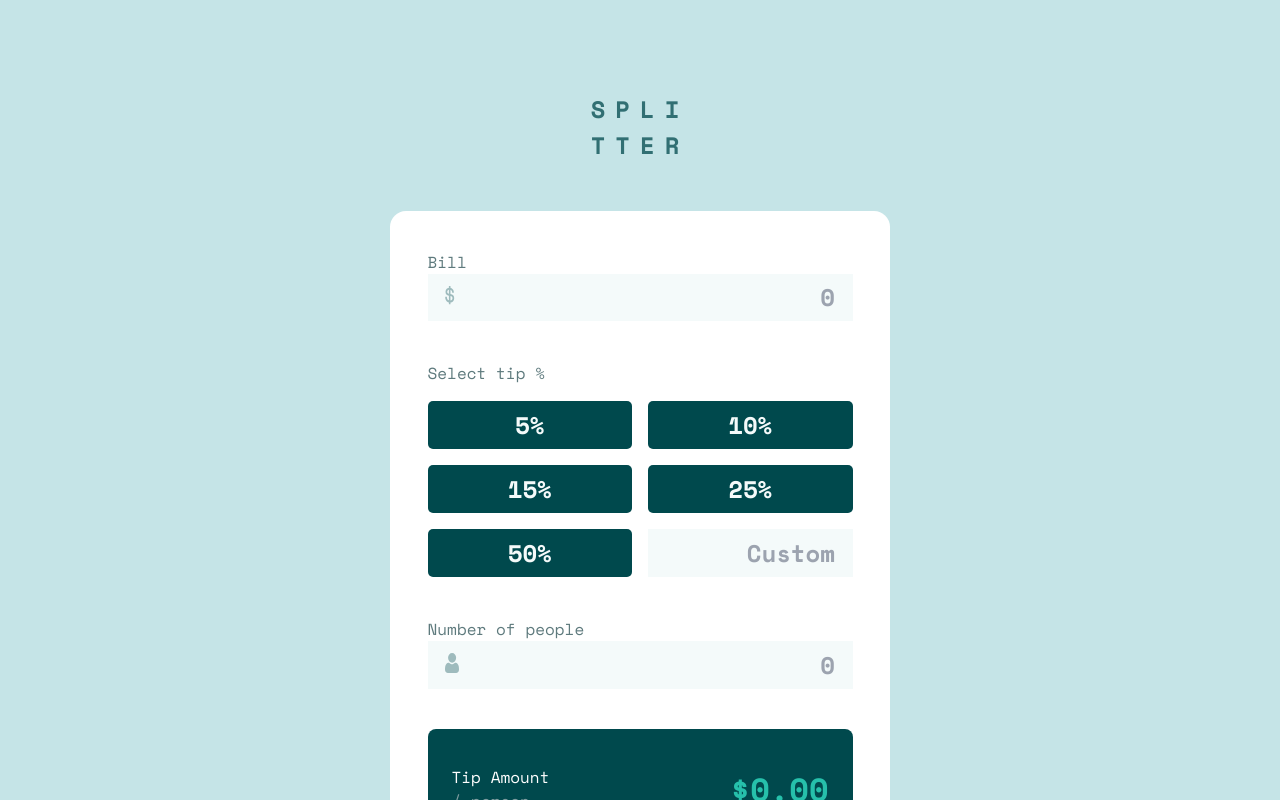
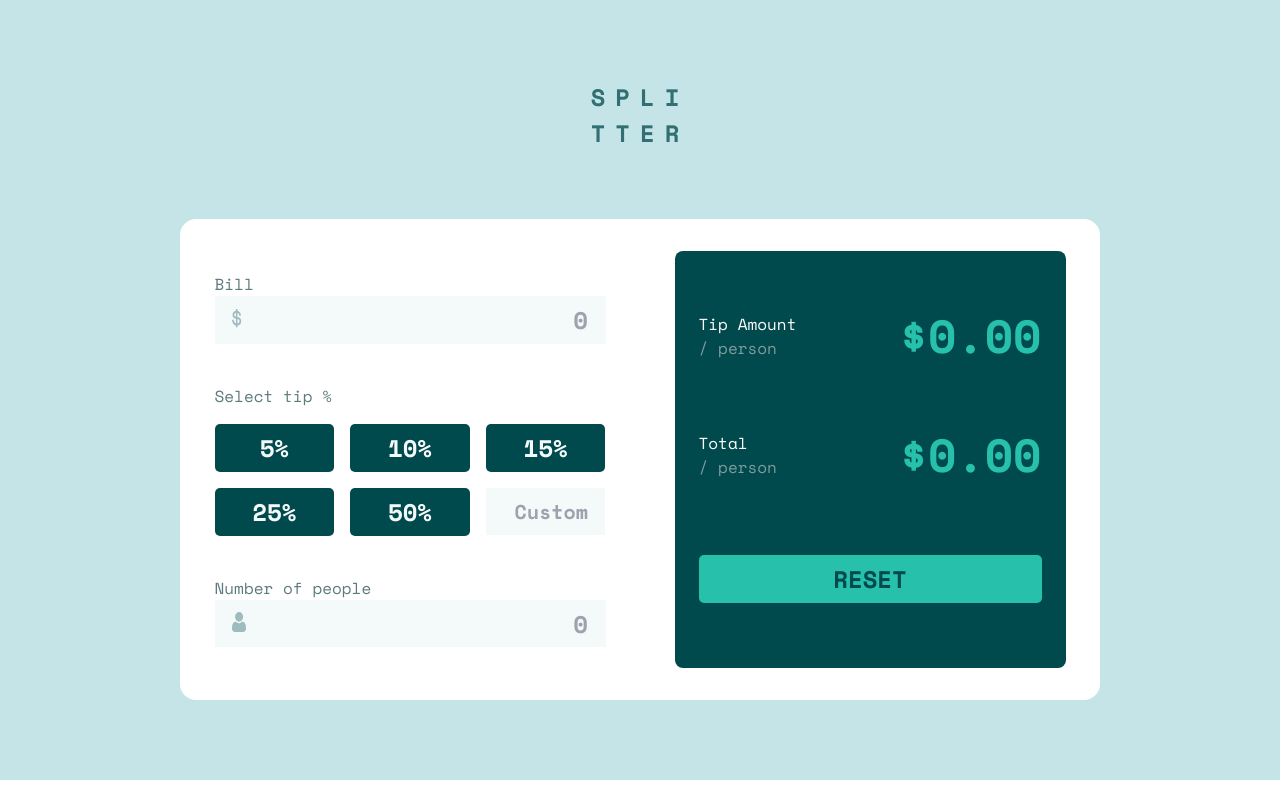
Before and after one commit to germanp007/frontendmentor-challenge22, a React (Vite) app: page / in a window 1280 px wide. Shown: the top 800 px of the page. Built offline with nearby package versions, Linux system fonts and the light colour scheme.

Commit message:
fixing responsive layout

```diff
--- a/src/App.tsx
+++ b/src/App.tsx
@@ -28,19 +28,6 @@
     });
   };
 
-  // const handleReset = () => {
-  //   if (contextValue?.peopleRef.current) {
-  //     contextValue.peopleRef.current.value = "";
-  //   }
-  //   if (contextValue?.billRef.current) {
-  //     contextValue.billRef.current.value = "";
-  //   }
-  //   if (contextValue?.customRef.current) {
-  //     contextValue.customRef.current.value = "";
-  //   }
-  //   contextValue?.dispatch({ type: ActionType.Reset, payload: undefined });
-  // };
-
   useEffect(() => {
     if (contextValue) {
       contextValue?.dispatch({
@@ -53,13 +40,17 @@
   }, [contextValue?.state.tipPerson, people]);
 
   return (
-    <main className="bg-LightGrayishCyan w-screen h-[1140px] flex flex-col justify-center items-center gap-12">
+    <main className="bg-LightGrayishCyan w-screen h-[1140px] flex flex-col justify-center items-center gap-12 md:h-[780px]">
       <Title />
-      <article className="bg-White w-full max-w-[500px]  h-[837px] rounded-2xl flex flex-col  items-center justify-center gap-10">
-        <InputBill />
-        <SelectTip handleTip={handleTip} />
-        <InputPeople setPeople={setPeople} />
-        <ResultTips />
+      <article className="bg-White w-full max-w-[500px]  h-[837px] rounded-2xl flex flex-col  items-center justify-center gap-10 md:flex-row md:max-w-[920px] md:h-[481px] md:gap-0">
+        <div className="flex flex-col items-center w-full gap-10">
+          <InputBill />
+          <SelectTip handleTip={handleTip} />
+          <InputPeople setPeople={setPeople} />
+        </div>
+        <div className="flex flex-col items-center w-full md:h-full py-8">
+          <ResultTips />
+        </div>
       </article>
     </main>
   );
--- a/src/components/ResetButton.tsx
+++ b/src/components/ResetButton.tsx
@@ -1,5 +1,31 @@
+import { useContext } from "react";
+import { ActionType, MyContext } from "../context/context";
+
 const ResetButton = () => {
-  return <div>ResetButton</div>;
+  const contextValue = useContext(MyContext);
+  const handleReset = () => {
+    if (contextValue?.peopleRef.current) {
+      contextValue.peopleRef.current.value = "";
+    }
+    if (contextValue?.billRef.current) {
+      contextValue.billRef.current.value = "";
+    }
+    if (contextValue?.customRef.current) {
+      contextValue.customRef.current.value = "";
+    }
+    contextValue?.dispatch({ type: ActionType.Reset, payload: undefined });
+  };
+
+  return (
+    <div className="flex justify-between px-6 py-4">
+      <button
+        className="w-full bg-StrongCyan text-VeryDarkCyan uppercase"
+        onClick={handleReset}
+      >
+        Reset
+      </button>
+    </div>
+  );
 };
 
 export default ResetButton;
--- a/src/components/ResultTips.tsx
+++ b/src/components/ResultTips.tsx
@@ -1,54 +1,35 @@
 import { useContext } from "react";
-import { ActionType, MyContext } from "../context/context";
+import { MyContext } from "../context/context";
+import ResetButton from "./ResetButton";
 
 const ResultTips = () => {
   const contextValue = useContext(MyContext);
 
-  const handleReset = () => {
-    if (contextValue?.peopleRef.current) {
-      contextValue.peopleRef.current.value = "";
-    }
-    if (contextValue?.billRef.current) {
-      contextValue.billRef.current.value = "";
-    }
-    if (contextValue?.customRef.current) {
-      contextValue.customRef.current.value = "";
-    }
-    contextValue?.dispatch({ type: ActionType.Reset, payload: undefined });
-  };
-
   return (
-    <div className="bg-VeryDarkCyan rounded-lg w-[85%] h-[281px] text-white flex flex-col justify-center">
-      <div className="flex justify-between px-6 py-4">
+    <div className="bg-VeryDarkCyan rounded-lg w-[85%] h-[281px] text-white flex flex-col justify-center md:h-full md:justify-evenly">
+      <div className="flex justify-between px-6 py-4 items-center md:py-0">
         <div>
           <h3 className="font-normal">Tip Amount</h3>
           <p className="font-normal text-GrayishCyan">/ person</p>
         </div>
         <div>
-          <h3 className="text-StrongCyan text-[32px]">
+          <h3 className="text-StrongCyan text-[32px] md:text-[46.4px]">
             ${contextValue?.state.tipPerson.toFixed(2)}
           </h3>
         </div>
       </div>
-      <div className="flex justify-between px-6 py-4">
+      <div className="flex justify-between px-6 py-4 items-center md:py-0">
         <div>
           <h3 className="font-normal">Total</h3>
           <p className="font-normal text-GrayishCyan">/ person</p>
         </div>
         <div>
-          <h3 className="text-StrongCyan text-[32px]">
+          <h3 className="text-StrongCyan text-[32px] md:text-[46.4px]">
             ${contextValue?.state.totalPerson.toFixed(2)}
           </h3>
         </div>
       </div>
-      <div className="flex justify-between px-6 py-4">
-        <button
-          className="w-full bg-StrongCyan text-VeryDarkCyan uppercase"
-          onClick={handleReset}
-        >
-          Reset
-        </button>
-      </div>
+      <ResetButton />
     </div>
   );
 };
--- a/src/components/SelectTip.tsx
+++ b/src/components/SelectTip.tsx
@@ -12,7 +12,7 @@
       <h3 className="text-left text-DarkGrayishCyan font-light mb-4">
         Select tip %
       </h3>
-      <div className=" grid grid-cols-2 w-full m-auto gap-4 group-hover:bg-white">
+      <div className=" grid grid-cols-2 w-full m-auto gap-4 group-hover:bg-white md:grid-cols-3">
         {["5", "10", "15", "25", "50"].map((ele) => (
           <button
             key={ele}
@@ -25,7 +25,7 @@
         ))}
         <input
           type="number"
-          className="bg-VeryLightGrayishCyan grid-span-1 w-full h-[47.66px] text-2xl text-end outline-StrongCyan text-VeryDarkCyan py-[0.365rem] px-[1.1rem]"
+          className="bg-VeryLightGrayishCyan grid-span-1 w-full h-[47.66px] text-2xl text-end outline-StrongCyan text-VeryDarkCyan py-[0.365rem] px-[1.1rem] md:text-xl"
           placeholder="Custom"
           onChange={(e) => handleTip(e.target.value)}
           ref={contextValue?.customRef}
--- a/src/components/Title.tsx
+++ b/src/components/Title.tsx
@@ -1,6 +1,6 @@
 const Title = () => {
   return (
-    <h1 className="text-[23.84px] text-VeryDarkCyan tracking-[0.63rem] opacity-75">
+    <h1 className="text-[23.84px] text-VeryDarkCyan tracking-[0.63rem] opacity-75 mb-5">
       SPLI <br />
       TTER
     </h1>
```
